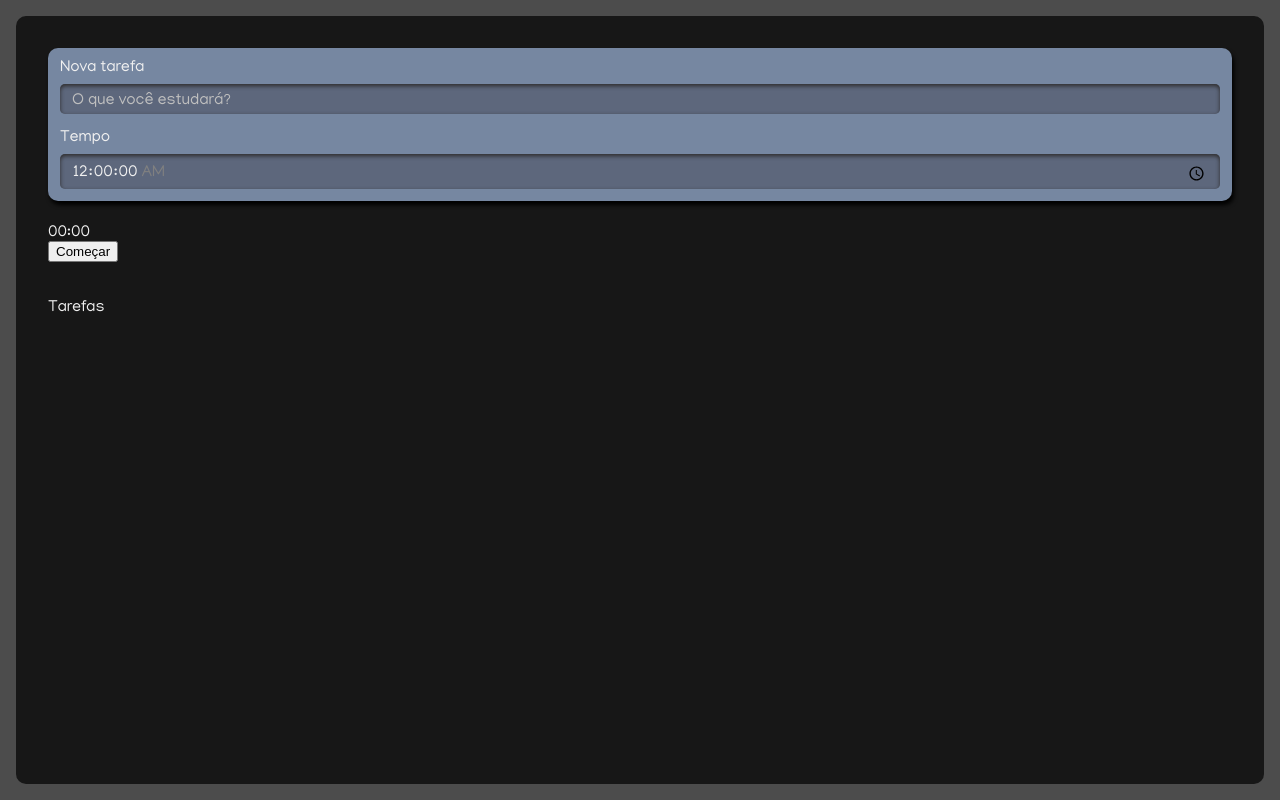
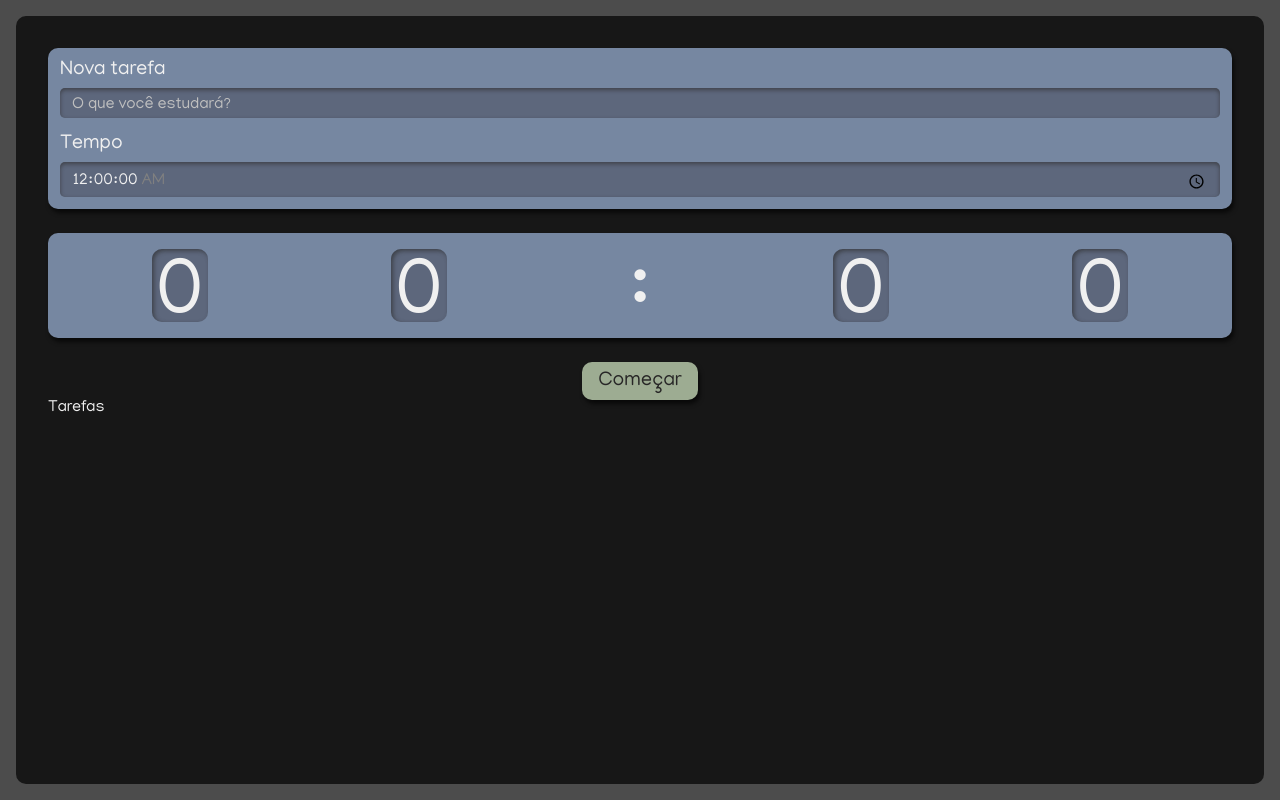
Before and after one commit to rafaballerini/ReactTypescriptCurso, a React (Create React App) app in the folder projeto/: page / in a window 1280 px wide. Built offline with nearby package versions, Linux system fonts and the light colour scheme.

Commit message:
estilização stopwatcgh

```diff
--- a/projeto/src/components/Form/style.scss
+++ b/projeto/src/components/Form/style.scss
@@ -4,7 +4,7 @@
   border-radius: 10px;
   padding: 12px;
   margin-bottom: 24px;
-  box-shadow: 2px 4px 4px #000000;
+  box-shadow: 2px 4px 4px #0000009F;
 
   .inputContainer {
     display: flex;
@@ -16,14 +16,17 @@
 
     label {
       margin-bottom: 8px;
+      font-size: 1.25rem;
     }
 
     input {
+      width: 100%;
+      box-sizing: border-box;
       border: unset;
       border-radius: 5px;
       background-color: #5D677C;
       padding: 8px 12px 4px;
-      box-shadow: 0px 2px 4px #2D2B2B inset;
+      box-shadow: 0px 2px 4px #2D2B2B9F inset;
       &::placeholder {
         color: #BFBFBF;
       }
--- a/projeto/src/components/Stopwatch/index.tsx
+++ b/projeto/src/components/Stopwatch/index.tsx
@@ -20,7 +20,7 @@ export function Stopwatch(props: IStopwatchProps){
 
   return (
     <div className="cronometro">
-      <div>
+      <div className="relogio-wrapper">
         <TimerView totalSeconds={props.time}/>
       </div>
       <button onClick={handleOnClick}>Começar</button>
--- a/projeto/src/components/Stopwatch/style.scss
+++ b/projeto/src/components/Stopwatch/style.scss
@@ -1,3 +1,34 @@
 .cronometro {
   grid-area: cronometro;
+  display: flex;
+  flex-direction: column;
+  align-items: center;
+
+  .relogio-wrapper {
+    width: 100%;
+    box-sizing: border-box;
+    background-color: #7687A1;
+    border-radius: 10px;
+    padding: 16px 12px;
+    box-shadow: 2px 4px 4px #0000009F;
+    margin-bottom: 24px;
+    font-size: 5rem;
+    display: flex;
+    align-items: center;
+    justify-content: space-around;
+  }
+
+  button {
+    color: #272626;
+    font-size: 1.25rem;
+    background-color: #9DAC92;
+    padding: 8px 16px;
+    border-radius: 10px;
+    box-shadow: 2px 4px 4px #0000009F;
+
+    &:active {
+      background-color: #7E8876;
+      box-shadow: 2px 2px 4px #0000009F inset;
+    }
+  }
 }
--- a/projeto/src/components/TimerView/index.tsx
+++ b/projeto/src/components/TimerView/index.tsx
@@ -1,3 +1,5 @@
+import './style.scss'
+
 interface ITimerViewProps {
   totalSeconds: number
 }
@@ -11,11 +13,11 @@ export function TimerView(props: ITimerViewProps) {
 
   return (
     <>
-      <span className="minute-dozens">{minuteDozens}</span>
-      <span className="minute-units">{minuteUnits}</span>
-      :
-      <span className="second-dozens">{secondDozens}</span>
-      <span className="second-units">{secondUnits}</span>
+      <span className="timer-numero">{minuteDozens}</span>
+      <span className="timer-numero">{minuteUnits}</span>
+      <span className="timer-divisao">:</span>
+      <span className="timer-numero">{secondDozens}</span>
+      <span className="timer-numero">{secondUnits}</span>
     </>
   );
 }
--- a/projeto/src/components/TimerView/style.scss
+++ b/projeto/src/components/TimerView/style.scss
@@ -0,0 +1,12 @@
+.timer-numero {
+  background-color: #5D677C;
+  box-shadow: 2px 2px 4px #2B2B2B9F inset;
+  height: 3.6rem;
+  padding: 8px 4px;
+  border-radius: 10px;
+  width: 3rem;
+}
+
+.timer-divisao {
+  height: 4.2rem;
+}
--- a/projeto/src/index.scss
+++ b/projeto/src/index.scss
@@ -42,6 +42,8 @@ table {
 	border-spacing: 0;
 }
 
+
+// Aqui começa customização do reset
 input {
 	font-family: inherit;
 	font-size: inherit;
@@ -49,12 +51,21 @@ input {
 	color: inherit;
 }
 
-@import url('https://fonts.googleapis.com/css2?family=Manjari&display=swap');
-
 html {
 	width: 100vw;
 	height: 100vh;
 }
+
+button {
+	border: unset;
+	background-color: unset;
+	font-family: inherit;
+	font-size: inherit;
+	font-weight: inherit;
+	color: inherit;
+}
+
+@import url('https://fonts.googleapis.com/css2?family=Manjari&display=swap');
 
 body {
 	font-family: 'Manjari', sans-serif;
```
Also changed, not shown: 1 other file (tests, documents, lock files or other folders).
